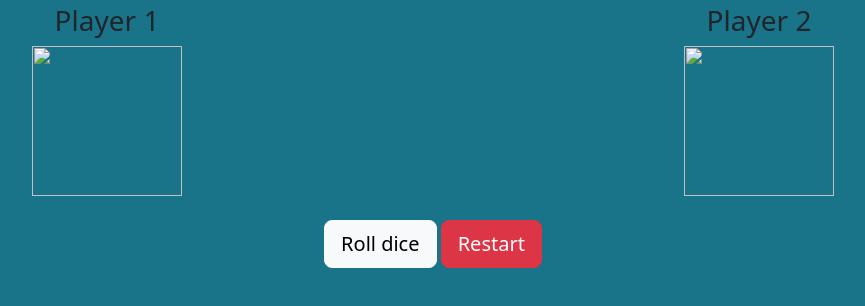
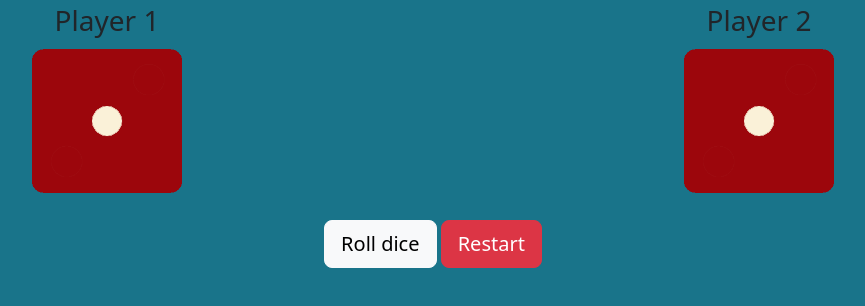
Before and after one commit to ot-keys/Dice-decider, a plain HTML site: page index.html in a window 1280 px wide. Shown: the part 98-404 px from the top of the page, without its empty margins (207-1072 px from the left). Drawn offline with nearby package versions, Linux system fonts and the light colour scheme.

Commit message:
Fix HTML formatting and structure

```diff
--- a/index.html
+++ b/index.html
@@ -23,12 +23,12 @@
 
         <div class="left col-auto">
             <h3 class="one">Player 1</h3>
-            <img class="l" src="./images/dice1.png" alt="">
+            <img class="l" src="./dice1.png" alt="">
         </div>
 
         <div class="right col-auto">
             <h3 class="two">Player 2</h3>
-            <img class="r" src="./images/dice1.png" alt="">
+            <img class="r" src="./dice1.png" alt="">
         </div>
 
     </div>
```
